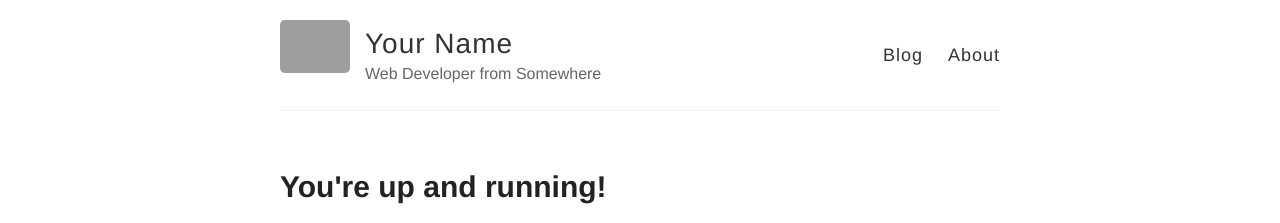
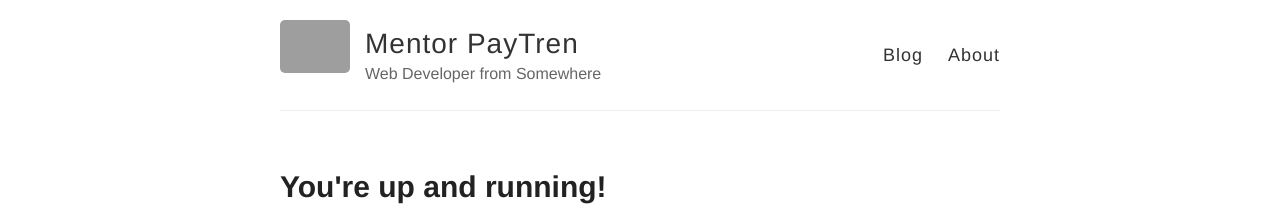
Before and after one commit to adminpaytren/Cara-Daftar-PayTren, a Jekyll site: the page built from _posts/2014-3-3-Hello-World.md, in a window 1280 px wide. Shown: the top 223 px of the page. Built offline with Jekyll 4.4.1, drawn with Linux system fonts in a browser that asks for light colours; grey boxes are pictures that could not be loaded.

Commit message:
Update _config.yml

```diff
--- a/_config.yml
+++ b/_config.yml
@@ -3,7 +3,7 @@
 #
 
 # Name of your site (displayed in the header)
-name: Your Name
+name: Mentor PayTren
 
 # Short bio or description (displayed in the header)
 description: Web Developer from Somewhere
```
